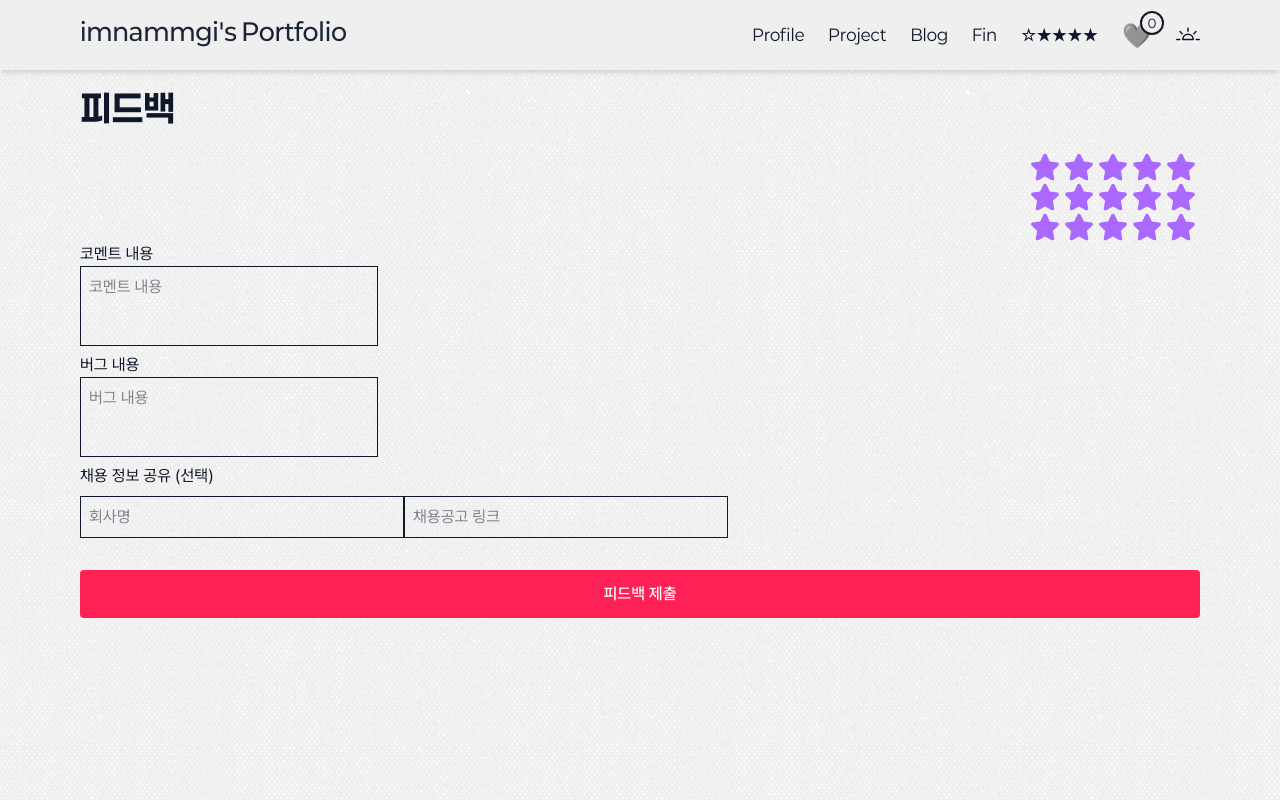
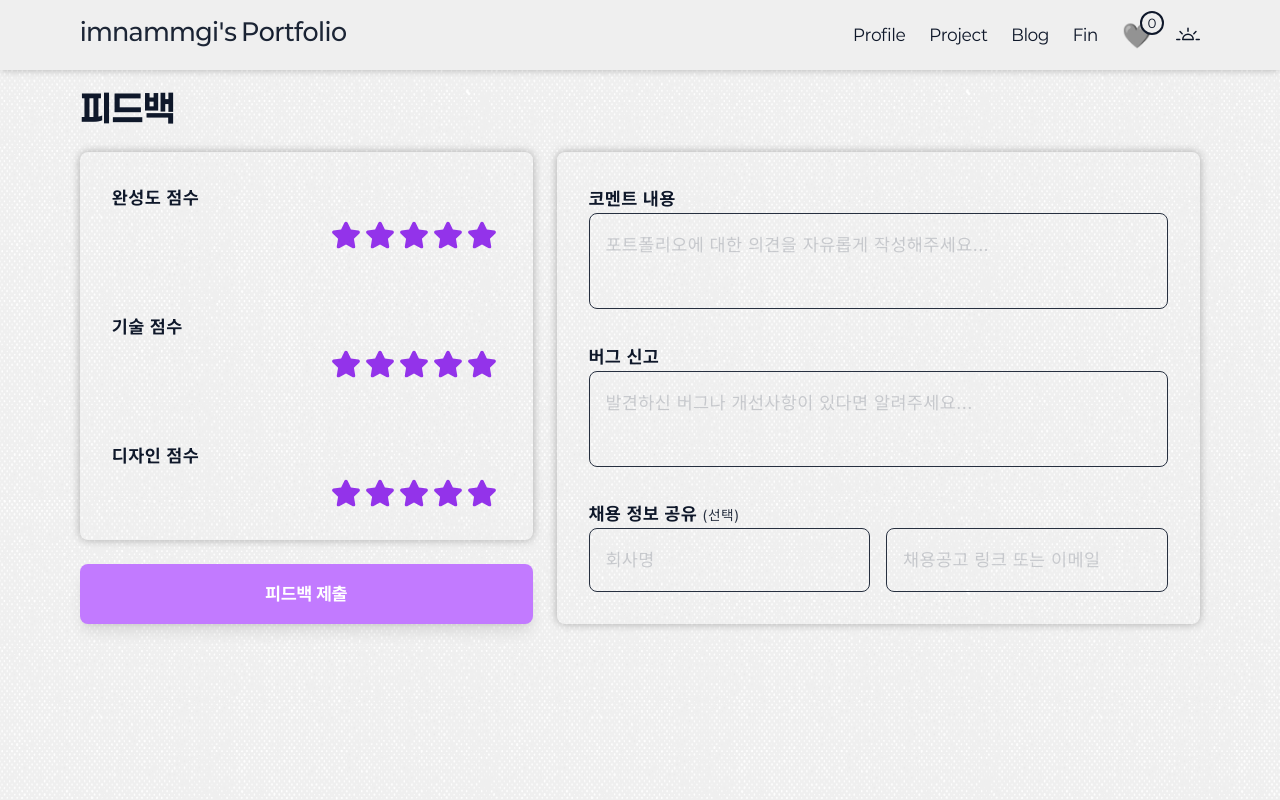
Before and after one commit to namgi2386/portfolio-site, a Next.js app in the folder portfolio-project/: page /feedback in a window 1280 px wide. Built offline with nearby package versions, Linux system fonts and the light colour scheme; no server answers.

Commit message:
Fix: 피드백시스템 수정

```diff
--- a/portfolio-project/src/app/@modal/(.)feedback/page.tsx
+++ /dev/null
@@ -1,5 +0,0 @@
-import FeedbackContent from '@/features/feedback/ui/FeedbackContent';
-
-export default function FeedbackModal() {
-  return <FeedbackContent isModal={true} />;
-}
--- a/portfolio-project/src/app/test/page.tsx
+++ b/portfolio-project/src/app/test/page.tsx
@@ -74,7 +74,11 @@ export default function TestPage() {
   return (
     <div className="max-w-2xl mx-auto p-8 mt-16">
       <div>
-        <div className="h-30 border">
+        <div className="h-50 border">
+          <CountingStars />
+          <CountingStars />
+          <CountingStars />
+          <CountingStars />
           <CountingStars />
         </div>
         <div>
--- a/portfolio-project/src/shared/ui/counting-star/CountingStars.tsx
+++ b/portfolio-project/src/shared/ui/counting-star/CountingStars.tsx
@@ -36,7 +36,7 @@ export default function CountingStars({ value, onChange, disabled = false, name
     }
 
     if (currentValue > 0) {
-      const selectedColors = ['#ef4444', '#e06c2b', '#eab308', '#19c37d', '#ab68ff'];
+      const selectedColors = ['#dc2626', '#ea580c', '#ca8a04', '#16a34a', '#9333ea'];
       return selectedColors[currentValue - 1];
     }
 
--- a/portfolio-project/src/shared/ui/counting-star/TempFeedForm.tsx
+++ b/portfolio-project/src/shared/ui/counting-star/TempFeedForm.tsx
@@ -34,6 +34,7 @@ export default function TempFeedForm() {
     setFeedback(newF);
     localStorage.setItem('feedback', JSON.stringify(newF));
   };
+
   const updateExtra = (type: keyof FeedbackData, value: string) => {
     const newF = {
       ...feedback,
@@ -56,54 +57,86 @@ export default function TempFeedForm() {
   };
 
   return (
-    <>
+    <div className="grid grid-cols-1 lg:grid-cols-12 gap-6">
+      {/* 왼쪽: 별점 평가 */}
+      <div className="lg:col-span-5 gap-6 flex flex-col justify-between">
+        <div className="shadow-custom dark:shadow-none dark:bg-no2/50 rounded-lg p-6 md:p-8 text-no1 dark:text-no3 leading-relaxed text-base md:text-lg tracking-wider space-y-12 h-full flex flex-col justify-between">
+          <div className="flex flex-col space-y-2">
+            <label className="text-lg font-bold text-foreground">완성도 점수</label>
             <CountingStars value={feedback.ratings.portfolioScore} onChange={(rating) => updateScore('portfolioScore', rating)} name="완성도점수" disabled={isFeedbackSubmitted} />
+          </div>
+
+          <div className="flex flex-col space-y-2">
+            <label className="text-lg font-bold text-foreground">기술 점수</label>
             <CountingStars value={feedback.ratings.technicalScore} onChange={(rating) => updateScore('technicalScore', rating)} name="기술점수" disabled={isFeedbackSubmitted} />
+          </div>
+
+          <div className="flex flex-col space-y-2">
+            <label className="text-lg font-bold text-foreground">디자인 점수</label>
             <CountingStars value={feedback.ratings.designScore} onChange={(rating) => updateScore('designScore', rating)} name="디자인점수" disabled={isFeedbackSubmitted} />
-      <div>
-        <div className="text-foreground">코멘트 내용</div>
-        <textarea
-          value={feedback.comment_text}
-          onChange={(e) => updateExtra('comment_text', e.target.value)}
-          placeholder="코멘트 내용"
-          className=" p-2 border text-foreground border-1 border-foreground resize-none min-h-20"
-        />
           </div>
-      <div>
-        <div className="text-foreground">버그 내용</div>
-        <textarea
-          value={feedback.bug_description}
-          onChange={(e) => updateExtra('bug_description', e.target.value)}
-          placeholder="버그 내용"
-          className=" p-2 border text-foreground border-1 border-foreground resize-none min-h-20"
-        />
-      </div>
-      <div className="mb-8">
-        <label className="text-foreground block mb-2">채용 정보 공유 (선택)</label>
-        <input
-          type="text"
-          value={feedback.compony_name}
-          onChange={(e) => updateExtra('compony_name', e.target.value)}
-          placeholder="회사명"
-          className="p-2 border text-foreground border-1 border-foreground"
-        />
-        <input
-          type="url"
-          value={feedback.job_link}
-          onChange={(e) => updateExtra('job_link', e.target.value)}
-          placeholder="채용공고 링크"
-          className="p-2 border text-foreground border-1 border-foreground"
-        />
         </div>
         <button
-        className={`w-full  text-white p-3 rounded font-medium  transition-colors duration-300 cursor-pointer ${
-          isFeedbackSubmitted ? 'bg-gray-500 hover:bg-gray-600' : 'bg-rose-500 hover:bg-rose-600'
+          className={`w-full text-white p-4 rounded-lg font-bold text-lg transition-all duration-300 ${
+            isFeedbackSubmitted ? 'bg-no2 cursor-not-allowed' : 'bg-no43 hover:bg-no42 dark:bg-no4/30 dark:hover:bg-no42/50 cursor-pointer shadow-lg hover:shadow-xl'
           }`}
           onClick={submitForm}
           disabled={isFeedbackSubmitted}
         >
           {isFeedbackSubmitted ? '피드백 제출 완료' : '피드백 제출'}
         </button>
-    </>
+      </div>
+
+      {/* 오른쪽: 텍스트 입력 */}
+      <div className="lg:col-span-7 ">
+        <div className="shadow-custom dark:shadow-none dark:bg-no2/50 rounded-lg p-6 md:p-8 text-no1 dark:text-no3 leading-relaxed text-base md:text-lg tracking-wider space-y-6">
+          <div className="space-y-3">
+            <label className="text-lg font-bold text-foreground">코멘트 내용</label>
+            <textarea
+              value={feedback.comment_text}
+              onChange={(e) => updateExtra('comment_text', e.target.value)}
+              placeholder="포트폴리오에 대한 의견을 자유롭게 작성해주세요..."
+              disabled={isFeedbackSubmitted}
+              className="w-full p-4 border border-no2 dark:border-no3 rounded-lg resize-none min-h-24 bg-transparent text-foreground placeholder-no3/50 focus:outline-none focus:border-custompurple transition-colors duration-300"
+            />
+          </div>
+
+          <div className="space-y-3">
+            <label className="text-lg font-bold text-foreground">버그 신고</label>
+            <textarea
+              value={feedback.bug_description}
+              onChange={(e) => updateExtra('bug_description', e.target.value)}
+              placeholder="발견하신 버그나 개선사항이 있다면 알려주세요..."
+              disabled={isFeedbackSubmitted}
+              className="w-full p-4 border border-no2 dark:border-no3 rounded-lg resize-none min-h-24 bg-transparent text-foreground placeholder-no3/50 focus:outline-none focus:border-custompurple transition-colors duration-300"
+            />
+          </div>
+
+          <div className="space-y-3">
+            <label className="text-lg font-bold text-foreground">
+              채용 정보 공유 <span className="text-no2 dark:text-no3 text-sm font-normal">(선택)</span>
+            </label>
+            <div className="grid grid-cols-1 md:grid-cols-2 gap-4">
+              <input
+                type="text"
+                value={feedback.compony_name}
+                onChange={(e) => updateExtra('compony_name', e.target.value)}
+                placeholder="회사명"
+                disabled={isFeedbackSubmitted}
+                className="p-4 border border-no2 dark:border-no3 rounded-lg bg-transparent text-foreground placeholder-no3/50 focus:outline-none focus:border-custompurple transition-colors duration-300"
+              />
+              <input
+                type="url"
+                value={feedback.job_link}
+                onChange={(e) => updateExtra('job_link', e.target.value)}
+                placeholder="채용공고 링크 또는 이메일"
+                disabled={isFeedbackSubmitted}
+                className="p-4 border border-no2 dark:border-no3 rounded-lg bg-transparent text-foreground placeholder-no3/50 focus:outline-none focus:border-custompurple transition-colors duration-300"
+              />
+            </div>
+          </div>
+        </div>
+      </div>
+    </div>
   );
 }
--- a/portfolio-project/src/shared/ui/nav/Topbar.tsx
+++ b/portfolio-project/src/shared/ui/nav/Topbar.tsx
@@ -29,9 +29,6 @@ export default function Topbar() {
           <Link href="/#final-section" className={ColorStyle}>
             Fin
           </Link>
-          <Link href="/feedback" className={ColorStyle}>
-            ☆★★★★
-          </Link>
           <LikeButton />
           <div className={`flex justify-center ${ColorStyle}`}>
             <ThemeToggle />
--- a/portfolio-project/src/widgets/final-section.tsx
+++ b/portfolio-project/src/widgets/final-section.tsx
@@ -2,13 +2,14 @@ import { MdOutlineEmail } from 'react-icons/md';
 import { FaGithub } from 'react-icons/fa';
 import { SiVelog } from 'react-icons/si';
 import Link from 'next/link';
+import TempFeedForm from '@/shared/ui/counting-star/TempFeedForm';
 
 export default function FinalSection() {
   return (
-    <div className="w-full px-4 py-20 bg-gradient-to-b from-transparent to-no1 font-paperlogy">
-      <div className="max-w-4xl mx-auto text-center">
+    <div className="w-full  font-paperlogy">
+      <div className="max-w-6xl mx-auto px-4 py-8">
         {/* 메인 타이틀 */}
-        <div className="space-y-8 mb-16">
+        <div className="space-y-8 mb-32 text-center">
           <div className="space-y-4">
             <h2 className="font-paperlogy text-5xl md:text-6xl lg:text-7xl font-bold">
               <span className="text-foreground">Here&apos;s</span>
@@ -17,12 +18,18 @@ export default function FinalSection() {
             </h2>
             <div className="w-24 h-1 bg-custompurple mx-auto rounded-full"></div>
           </div>
-
-          {/* <p className="text-xl md:text-2xl text-no2 dark:text-no3 max-w-2xl mx-auto leading-relaxed">감사합니다.</p> */}
         </div>
 
-        {/* CTA 버튼들 */}
-        <div className="flex flex-col sm:flex-row gap-4 justify-center items-center mb-20">
+        {/* form */}
+        <TempFeedForm />
+      </div>
+      <div className="bg-gradient-to-b from-transparent to-no1">
+        <div className="max-w-6xl mx-auto px-4 py-8">
+          {/* final */}
+          <div className=" pt-30 text-center ">
+            {/* 버튼s */}
+            <div className="space-y-6">
+              <div className="flex gap-4 justify-center items-center">
                 <Link href="mailto:happynj2697@gmail.com" className="group bg-custompurple hover:bg-no43 dark:hover:bg-no42 text-no0 font-bold py-4 px-4 rounded-full duration-300 hover:scale-105">
                   <div className="flex items-center justify-center">
                     <MdOutlineEmail className="text-2xl" />
@@ -49,10 +56,6 @@ export default function FinalSection() {
                   </Link>
                 </div>
               </div>
-
-        {/* 구분선 */}
-        <div className="border-t border-no2 pt-12">
-          <div className="space-y-6">
               {/* 마지막 메시지 */}
               <div className="pt-8 space-y-4">
                 <div className="text-foreground font-bold text-lg">계획보다 실행을, 완벽보다 완성을</div>
@@ -80,5 +83,6 @@ export default function FinalSection() {
           </div>
         </div>
       </div>
+    </div>
   );
 }
```
Lines whose indentation alone changed are shown as unchanged.
